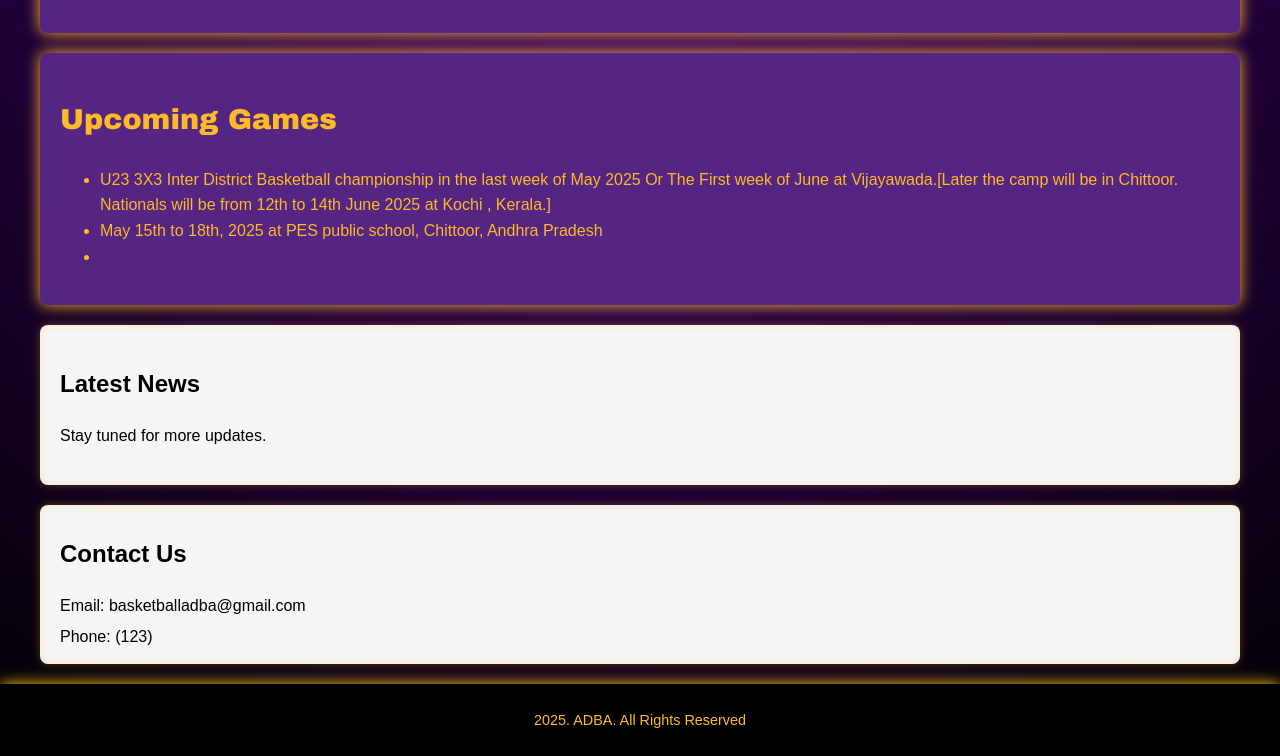
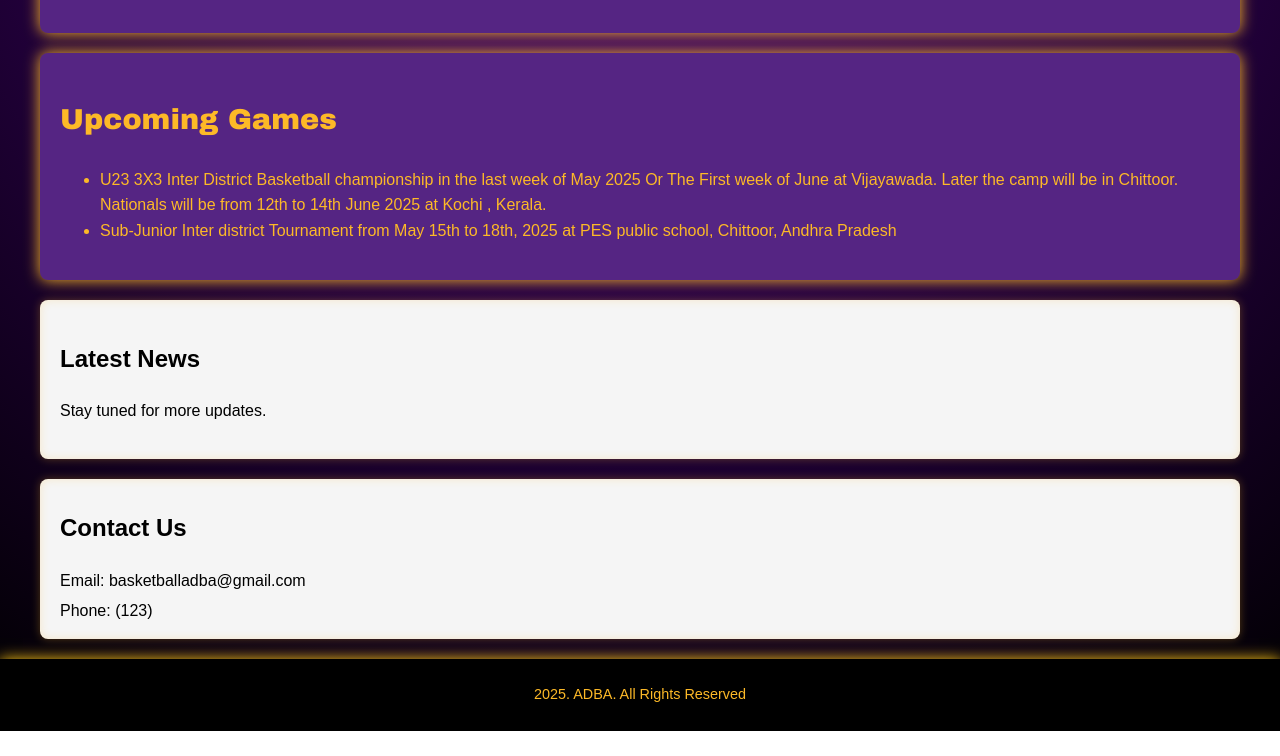
Before and after one commit to sailajaholdings/adba, a plain HTML site: page index.html in a window 1280 px wide. Shown: the part 1254-2010 px from the top of the page. After the commit the page ends 1985 px from the top, so only its background shows below. Drawn offline with Linux system fonts and the light colour scheme; a web font is replaced by a local one.

Commit message:
Update index.html

```diff
--- a/index.html
+++ b/index.html
@@ -412,9 +412,8 @@
         <section id="schedule">
             <h2>Upcoming Games</h2>
             <ul>
-                <li>U23 3X3 Inter District Basketball championship in the last week of May 2025 Or The First week of June at Vijayawada.[Later the camp will be in Chittoor. Nationals will be from 12th to 14th June 2025 at Kochi , Kerala.]</li>
-                <li>May 15th to 18th, 2025 at PES public school, Chittoor, Andhra Pradesh</li>
-                <li></li>
+                <li>U23 3X3 Inter District Basketball championship in the last week of May 2025 Or The First week of June at Vijayawada. Later the camp will be in Chittoor. Nationals will be from 12th to 14th June 2025 at Kochi , Kerala.</li>
+                <li>Sub-Junior Inter district Tournament from May 15th to 18th, 2025 at PES public school, Chittoor, Andhra Pradesh</li>
             </ul>
         </section>
         <section id="news">
```
